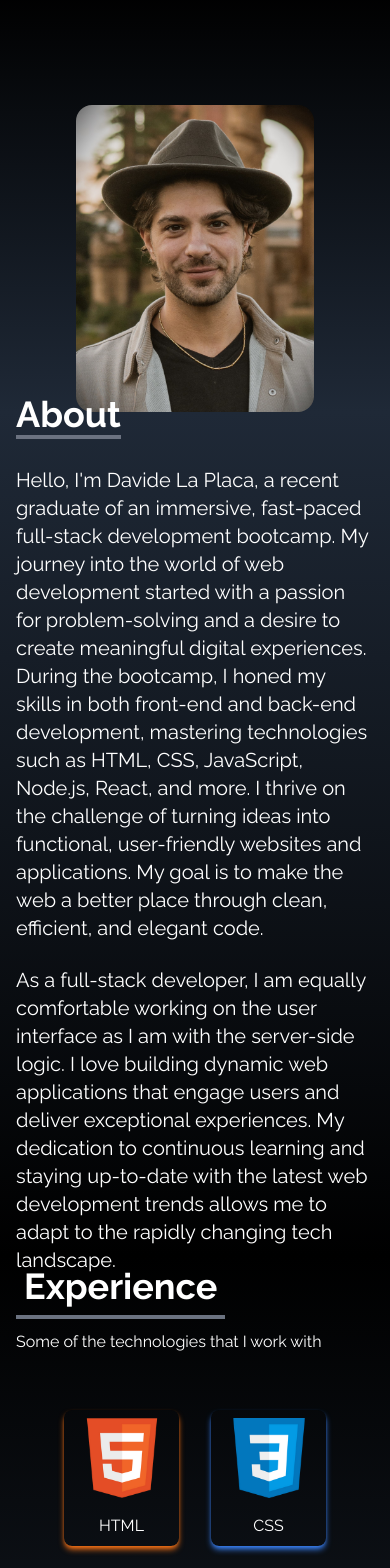
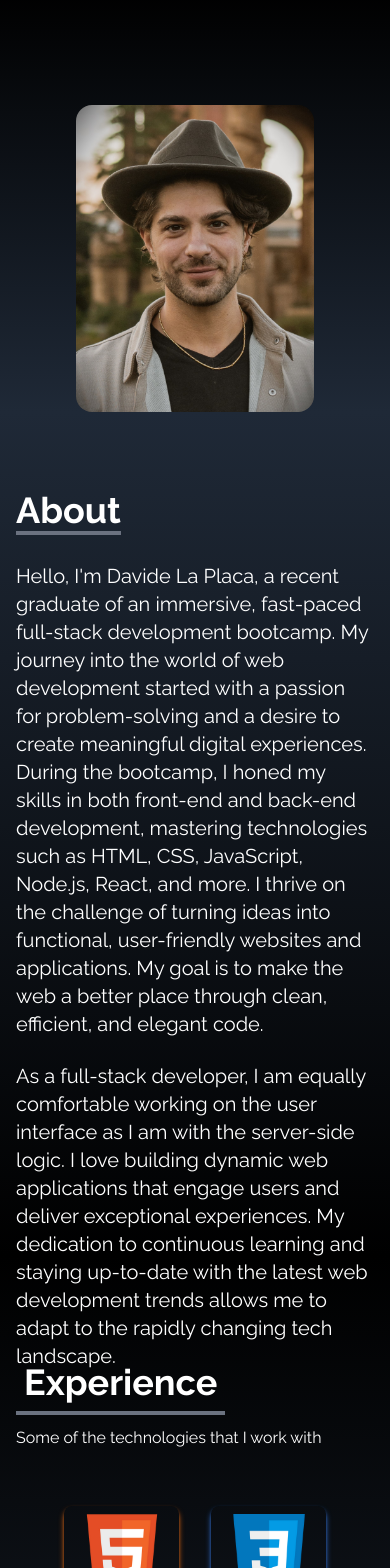
Before and after one commit to davide-1/davide-webside, a React (Vite) app: page / in a window 390 px wide. Shown: the part 432-2000 px from the top of the page. Built offline with nearby package versions, Linux system fonts and the light colour scheme.

Commit message:
adjust media queries

```diff
--- a/src/components/About.jsx
+++ b/src/components/About.jsx
@@ -7,7 +7,7 @@ export default function About() {
       className="w-full h-screen bg-gradient-to-b from-gray-800 to-black text-white"
     >
       <div className=" max-w-screen-lg p-4 mx-auto flex flex-col justify-center w-full h-full">
-        <div className="pb-8">
+        <div className=" mt-48 sm:mt-0 pb-8">
           <p className="text-4xl font-bold inline border-b-4 border-gray-500">
             About
           </p>
--- a/src/components/Contact.jsx
+++ b/src/components/Contact.jsx
@@ -4,9 +4,9 @@ import React from "react";
 
 export default function Contact() {
     return (
-        <div name="contact" className=" w-full h-screen bg-gradient-to-b from-gray-800 to-black p-4 text-white">
+        <div name="contact" className=" w-full h-screen  bg-gradient-to-b from-gray-800 to-black p-4 text-white">
             <div className=" flex flex-col p-4 justify-center max-w-screen-lg mx-auto h-full">
-                <div className=" pb-8">
+                <div className=" mt-48 sm:mt-0 pb-8 ">
                     <p className=" text-4xl font-bold inline border-b-4 border-gray-500">Contact</p>
                     <p className="py-6">Submit the form below to get in touch with me</p>
                 </div>
--- a/src/components/Experience.jsx
+++ b/src/components/Experience.jsx
@@ -66,7 +66,7 @@ export default function Experience() {
         className=" bg-gradient-to-b from-black to-gray-800 w-full h-screen"
         >
             <div className=" max-w-screen-lg mx-auto p-4 flex flex-col justify-center w-full h-full text-white">
-                <div>
+                <div className=" mt-48 sm:mt-0">
                     <p className=" text-4xl font-bold border-b-4 border-gray-500 p-2 inline">Experience</p>
                     <p className=" py-6">Some of the technologies that I work with</p>
                 </div>
```
